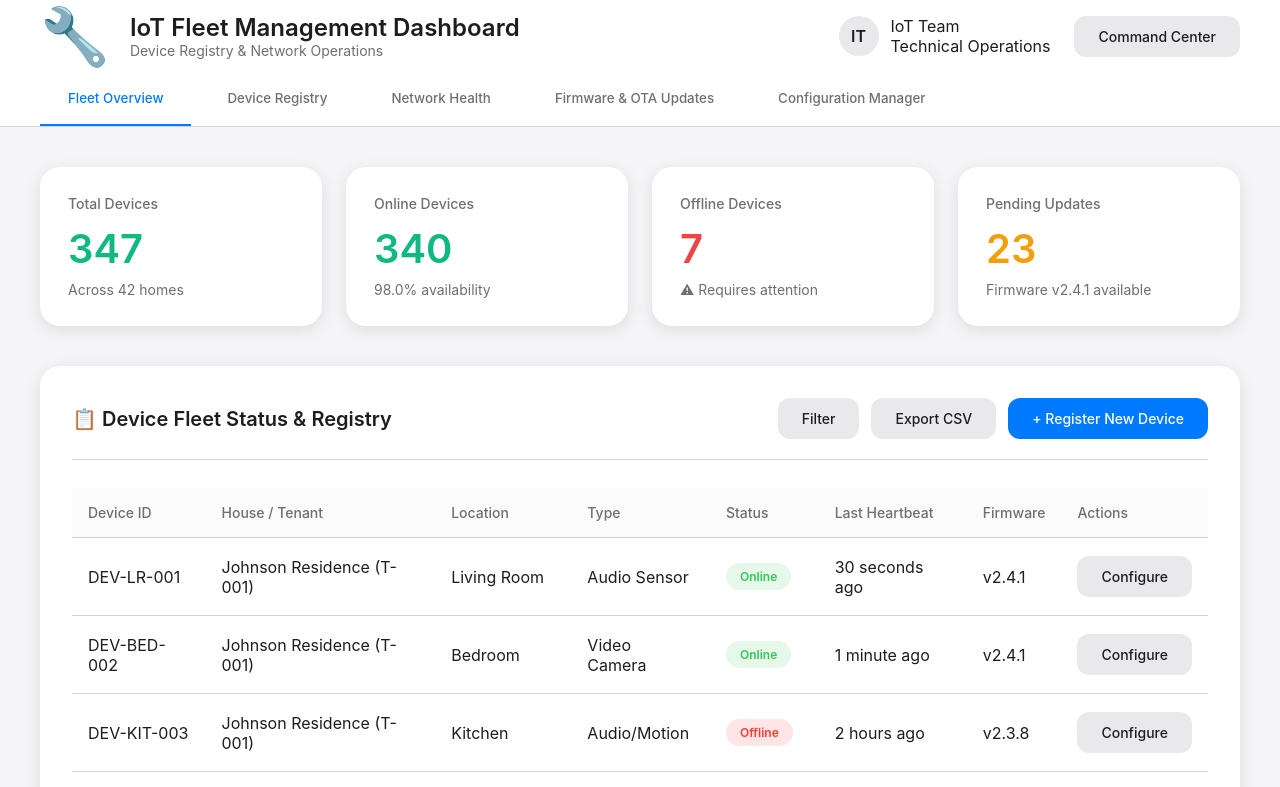
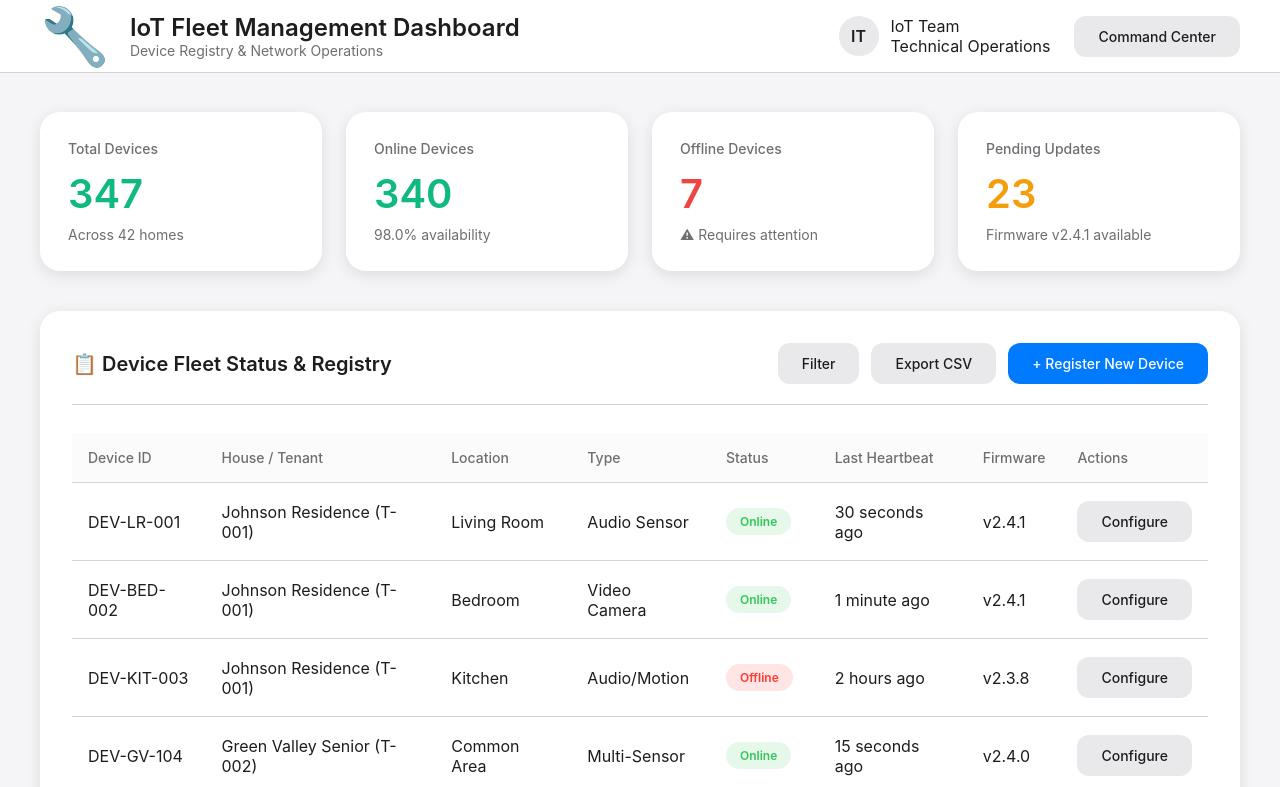
Before and after one commit to RRRG3/CMPE-281-Proj, a website built with Vite: page vite-project/iot-fleet-manager.html in a window 1280 px wide. Shown: the top 787 px of the page. Built offline with nearby package versions, Linux system fonts and the light colour scheme.

```diff
--- a/vite-project/iot-fleet-manager.html
+++ b/vite-project/iot-fleet-manager.html
@@ -27,14 +27,6 @@
             <button class="btn btn-secondary" id="openCommandCenter">Command Center</button>
         </div>
     </header>
-
-    <nav class="nav-bar" role="tablist">
-        <button class="nav-item active" data-section="overview">Fleet Overview</button>
-        <button class="nav-item" data-section="registry">Device Registry</button>
-        <button class="nav-item" data-section="network">Network Health</button>
-        <button class="nav-item" data-section="firmware">Firmware &amp; OTA Updates</button>
-        <button class="nav-item" data-section="config">Configuration Manager</button>
-    </nav>
 
     <main class="content">
         <section class="section" data-section="overview">
```
